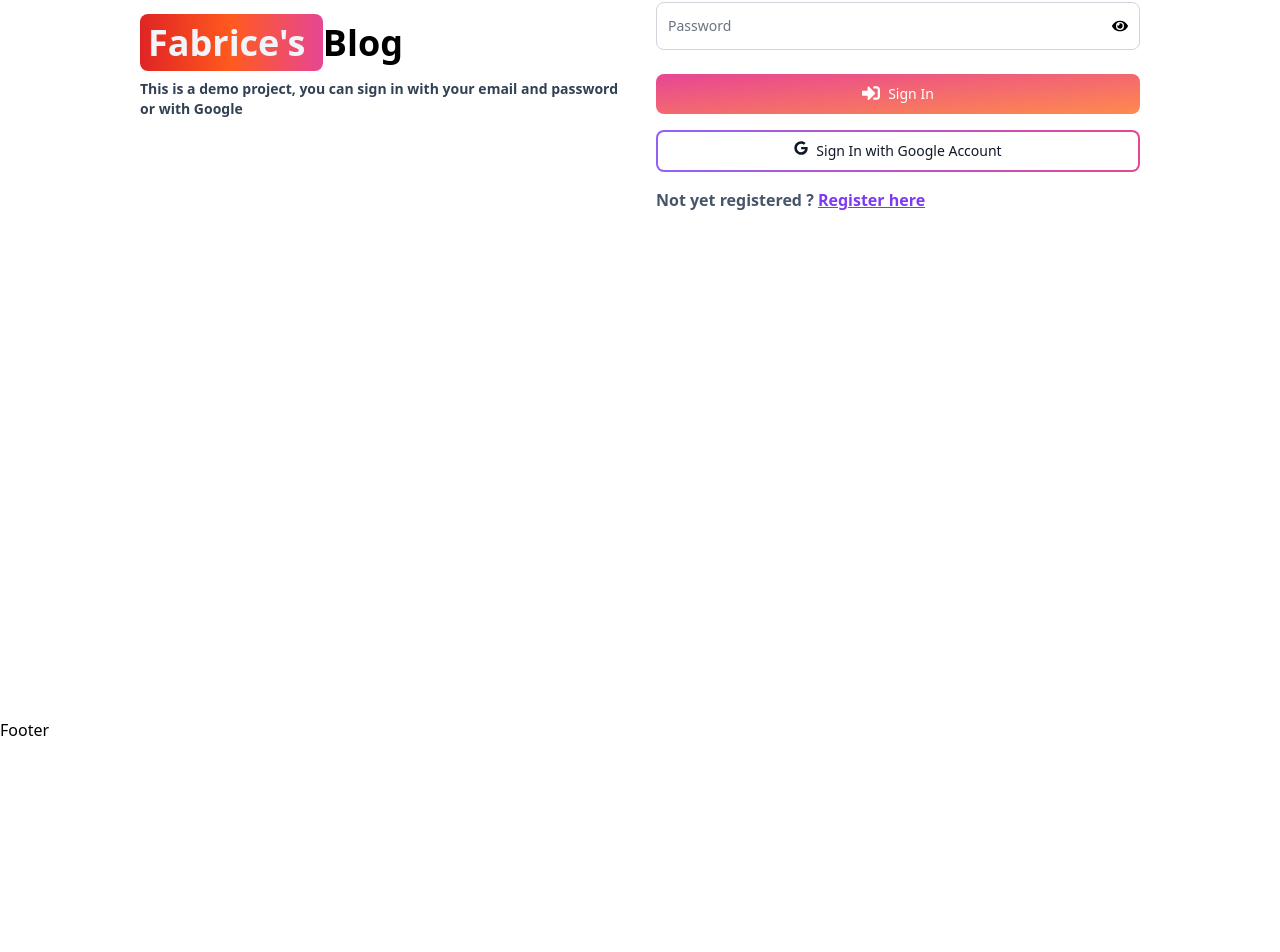
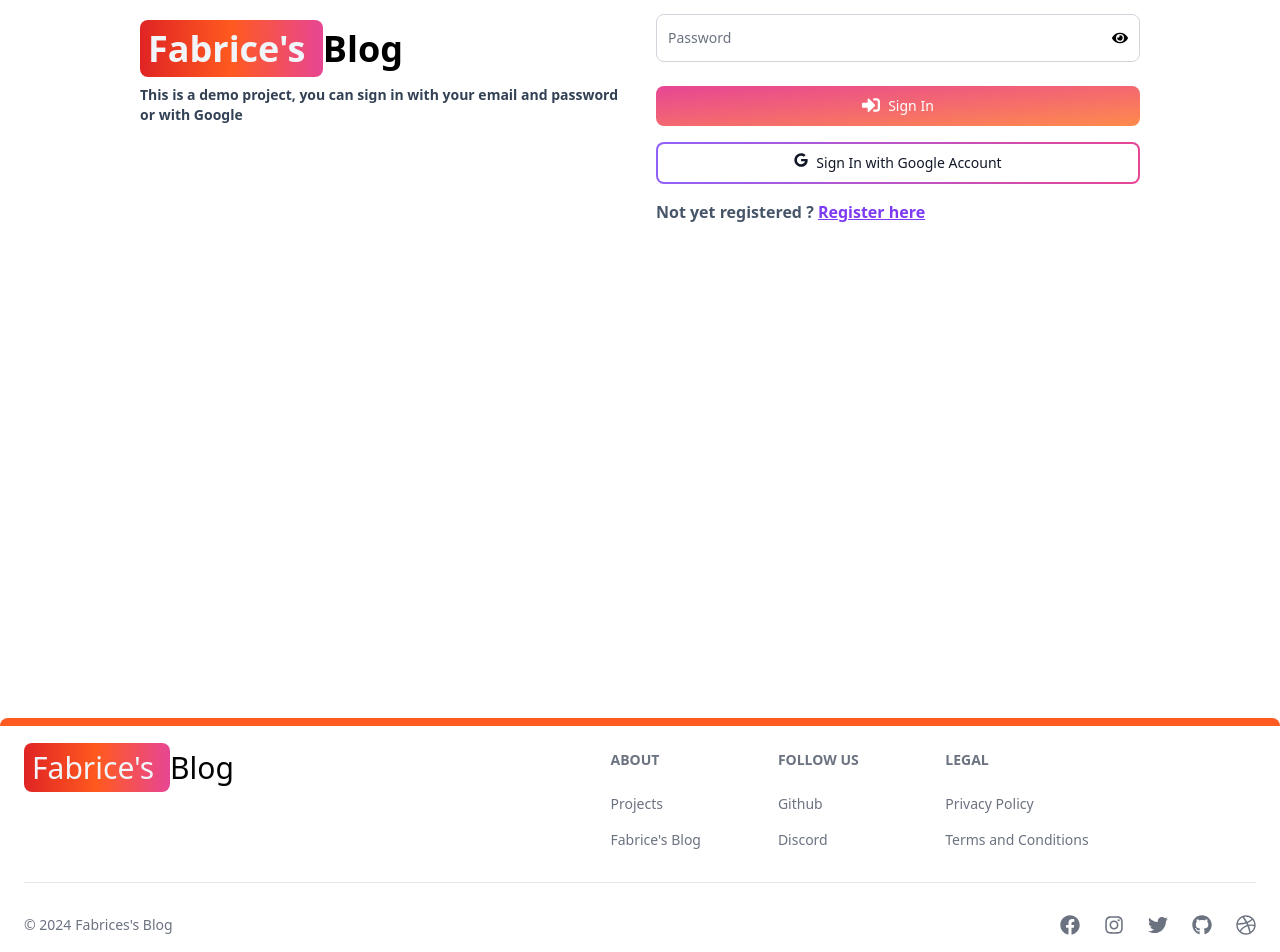
Before and after one commit to FabriceYong/Blog-App, a React (Vite) app in the folder client/: page /login in a window 1280 px wide. Shown: the part 225-1177 px from the top of the page. Before the commit the page ends 967 px from the top, so only its background shows below. Built offline with nearby package versions, Linux system fonts and the light colour scheme.

Commit message:
create footer and update sign in, sign up and sign out page functionalities

```diff
--- a/client/src/App.jsx
+++ b/client/src/App.jsx
@@ -10,14 +10,14 @@
 
 // components
 import Navbar from './components/Navbar'
-import Footer from './components/Footer'
+import FooterCom from './components/Footer'
 
 const Layout = () => {
   return (
     <>
       <Navbar />
       <Outlet />
-      <Footer />
+      <FooterCom />
     </>
   )
 }
--- a/client/src/components/Footer.jsx
+++ b/client/src/components/Footer.jsx
@@ -1,9 +1,84 @@
+import { Footer } from 'flowbite-react'
 import React from 'react'
+import { FaDribbble, FaFacebook, FaGithub, FaInstagram, FaTwitter } from 'react-icons/fa'
+import { Link } from 'react-router-dom'
 
-const Footer = () => {
+const FooterCom = () => {
   return (
-    <div>Footer</div>
+    <Footer container className="border-t-8 border-orange-500">
+      <div className="w-full max-w-7xl mx-auto">
+        <div className="grid w-full justify-between sm:flex md:grid-cols-1">
+          <div className="mb-5">
+            <Link
+              to="/"
+              className="self-center whitespace-nowrap text-2xl sm:text-3xl font-medium dark:text-white"
+            >
+              <span className="px-2 py-1 bg-gradient-to-r from-red-600 via-orange-500 to-pink-500 rounded-lg text-slate-100">
+                Fabrice's{' '}
+              </span>
+              Blog
+            </Link>
+          </div>
+          <div className="grid grid-cols-2 gap-8 mt4 sm:grid-cols-4 sm:gap-6">
+            <div className="">
+              <Footer.Title title="About" />
+              <Footer.LinkGroup col>
+                <Footer.Link
+                  href="https://www.github.com/FabriceYong"
+                  target="_blank"
+                  rel="noopener noreferrer"
+                >
+                  Projects
+                </Footer.Link>
+                <Footer.Link
+                  href="/about"
+                  target="_blank"
+                  rel="noopener noreferrer"
+                >
+                  Fabrice's Blog
+                </Footer.Link>
+              </Footer.LinkGroup>
+            </div>
+            <div className="">
+              <Footer.Title title="Follow Us" />
+              <Footer.LinkGroup col>
+                <Footer.Link
+                  href="https://www.github.com/FabriceYong"
+                  target="_blank"
+                  rel="noopener noreferrer"
+                >
+                  Github
+                </Footer.Link>
+                <Footer.Link href="#">Discord</Footer.Link>
+              </Footer.LinkGroup>
+            </div>
+            <div className="">
+              <Footer.Title title="Legal" />
+              <Footer.LinkGroup col>
+                <Footer.Link href="#">Privacy Policy</Footer.Link>
+                <Footer.Link href="#">Terms and Conditions</Footer.Link>
+              </Footer.LinkGroup>
+            </div>
+          </div>
+        </div>
+        <Footer.Divider />
+        <div className="w-full sm:flex sm:items-center sm:justify-between">
+          <Footer.Copyright
+            href="#"
+            by="Fabrices's Blog"
+            year={new Date().getFullYear()}
+          />
+          <div className="flex gap-6 sm:mt-0 mt-4 sm:justify-center">
+            <Footer.Icon href="#" icon={FaFacebook} />
+            <Footer.Icon href="#" icon={FaInstagram} />
+            <Footer.Icon href="#" icon={FaTwitter} />
+            <Footer.Icon href="https//:www.github.com/FabriceYong" icon={FaGithub} />
+            <Footer.Icon href="#" icon={FaDribbble} />
+          </div>
+        </div>
+      </div>
+    </Footer>
   )
 }
 
-export default Footer
+export default FooterCom
--- a/client/src/components/Navbar.jsx
+++ b/client/src/components/Navbar.jsx
@@ -1,14 +1,22 @@
 import React from 'react'
 import { Button, Navbar, TextInput } from 'flowbite-react'
-import { Link, useLocation } from 'react-router-dom'
+import { Link, useLocation, useNavigate } from 'react-router-dom'
 import { CiSearch } from 'react-icons/ci'
 import { FaMoon } from 'react-icons/fa'
 
 const Header = () => {
+  const navigate = useNavigate()
   const path = useLocation().pathname
 
+  const currentUser = JSON.parse(localStorage.getItem('currentUser'))
+
+  const handleLogout = () => {
+    localStorage.removeItem('currentUser')
+    navigate('/login')
+  }
+
   return (
-    <Navbar className="border-b z-1000">
+    <Navbar className="border-b sticky top-0 z-[1000]">
       <Link
         to="/"
         className="self-center whitespace-nowrap text-xl sm:text-2xl font-medium dark:text-white"
@@ -29,15 +37,25 @@
       <Button className="w-12 h-10 lg:hidden" color="gray" pill>
         <CiSearch />
       </Button>
-      <div className="flex gap-2 md:order-2">
+      <div className="flex gap-2 md:order-2 items-center">
         <Button className="w-12 h-10 hidden sm:inline" color="gray" pill>
           <FaMoon />
         </Button>
-        <Link to="/login">
-          <Button gradientDuoTone={'pinkToOrange'} outline>
-            Sign In
+        {currentUser ? (
+          <Button
+            gradientDuoTone={'pinkToOrange'}
+            outline
+            onClick={handleLogout}
+          >
+            Logout
           </Button>
-        </Link>
+        ) : (
+          <Link to={'/login'}>
+            <Button gradientDuoTone={'pinkToOrange'} outline>
+              Sign In
+            </Button>
+          </Link>
+        )}
         <Navbar.Toggle />
       </div>
       <Navbar.Collapse>
@@ -52,7 +70,12 @@
           </Link>
         </Navbar.Link>
         <Navbar.Link as={'div'} active={path === '/projects'}>
-          <Link to={'/projects'} className={path === '/projects' ? 'text-lg' : ''}>Projects</Link>
+          <Link
+            to={'/projects'}
+            className={path === '/projects' ? 'text-lg' : ''}
+          >
+            Projects
+          </Link>
         </Navbar.Link>
       </Navbar.Collapse>
     </Navbar>
--- a/client/src/pages/SignIn.jsx
+++ b/client/src/pages/SignIn.jsx
@@ -1,10 +1,27 @@
 import React, { useState } from 'react'
-import { Button, TextInput, Label, FloatingLabel } from 'flowbite-react'
+import {
+  Button,
+  TextInput,
+  Label,
+  FloatingLabel,
+  Alert,
+  Spinner,
+} from 'flowbite-react'
 import { FaGoogle, FaEye, FaEyeSlash, FaSignInAlt } from 'react-icons/fa'
-import { Link } from 'react-router-dom'
+import { Link, useNavigate } from 'react-router-dom'
+import axiosRequest from '../utils/axiosRequest'
+import {
+  HiCheck,
+  HiExclamation,
+  HiInformationCircle,
+  HiX,
+} from 'react-icons/hi'
 
 const SignIn = () => {
+  const navigate = useNavigate()
   const [showPassword, setShowPassword] = useState(false)
+  const [loading, setLoading] = useState(false)
+  const [error, setError] = useState(null)
   const [formData, setFormData] = useState({
     email: '',
     password: '',
@@ -12,9 +29,27 @@
 
   const { password, email } = formData
 
-  const handleSubmit = (e) => {
+  const currentUser = JSON.parse(localStorage.getItem('currentUser'))
+
+  const handleSubmit = async (e) => {
     e.preventDefault()
-    console.log(formData)
+    try {
+      setLoading(true)
+
+      if (!email || !password) {
+        setError('Please fill in all fields')
+        setLoading(false)
+      }
+
+      const res = await axiosRequest.post('/auth/login', { password, email })
+
+      setError(null)
+      setLoading(false)
+      navigate('/')
+    } catch (error) {
+      setError(error.response.data)
+      setLoading(false)
+    }
   }
 
   const handleChange = (e) => {
@@ -40,8 +75,16 @@
           </p>
         </div>
         <div className="flex-1">
-          <form className="flex flex-col gap-4" onSubmit={handleSubmit}>
-
+          {error && (
+            <Alert
+              color="failure"
+              icon={HiInformationCircle}
+              onDismiss={() => setError(null)}
+            >
+              <span className="font-medium">Info alert!</span> {error.message}
+            </Alert>
+          )}
+          <form className="flex flex-col gap-4 mt-3" onSubmit={handleSubmit}>
             <div>
               <FloatingLabel
                 type="email"
@@ -91,8 +134,22 @@
               </div>
             )}
 
-            <Button gradientDuoTone={'pinkToOrange'} type="submit">
-              <FaSignInAlt className='mr-2 text-lg' />Sign In
+            <Button
+              disabled={loading}
+              gradientDuoTone={'pinkToOrange'}
+              type="submit"
+            >
+              {loading ? (
+                <div className="flex items-center">
+                  <Spinner size={'sm'} />
+                  <span className="ml-2">loading...</span>
+                </div>
+              ) : (
+                <>
+                  <FaSignInAlt className="mr-2 text-lg" />
+                  <span>Sign In</span>
+                </>
+              )}
             </Button>
             <Button gradientDuoTone={'purpleToPink'} outline type="button">
               <FaGoogle className="flex items-start mr-2" />
--- a/client/src/pages/SignUp.jsx
+++ b/client/src/pages/SignUp.jsx
@@ -1,8 +1,22 @@
 import React, { useState } from 'react'
-import { Button, TextInput, Label, FloatingLabel } from 'flowbite-react'
+import {
+  Button,
+  TextInput,
+  Label,
+  FloatingLabel,
+  Alert,
+  Toast,
+  Spinner,
+} from 'flowbite-react'
 import { FaGoogle, FaEye, FaEyeSlash, FaSignInAlt } from 'react-icons/fa'
 import { Link, useNavigate } from 'react-router-dom'
 import axiosRequest from '../utils/axiosRequest'
+import {
+  HiCheck,
+  HiExclamation,
+  HiInformationCircle,
+  HiX,
+} from 'react-icons/hi'
 
 const SignUp = () => {
   const navigate = useNavigate()
@@ -22,13 +36,17 @@
     try {
       setLoading(true)
 
-      if(!email || !password || !username) {
+      if (!email || !password || !username) {
         setError('Please fill out all fields')
         setLoading(false)
         return
       }
 
-      const res = await axiosRequest.post('/auth/register', { email, password, username })
+      const res = await axiosRequest.post('/auth/register', {
+        email,
+        password,
+        username,
+      })
 
       localStorage.setItem('currentUser', JSON.stringify(res.data))
 
@@ -50,7 +68,7 @@
 
   return (
     <div className="min-h-screen mt-20">
-      <div className="flex flex-col md:flex-row md:items-center p-3 max-w-5xl mx-auto gap-8">
+      <div className="flex flex-col md:flex-row items-center p-3 md:max-w-3xl xl:max-w-5xl mx-auto gap-8">
         <div className="mb-4 flex-1">
           <Link className="font-bold text-4xl">
             <span className="py-1 px-2 bg-gradient-to-r from-red-600 via-orange-500 to-pink-500 rounded-lg text-slate-100 ">
@@ -63,10 +81,18 @@
             or with Google
           </p>
         </div>
-        <div className="flex-1">
-          {error && <p className='mb-3 bg-red-500 text-sm text-center text-slate-100'>{error.message}</p>}
-          <form className="flex flex-col gap-4" onSubmit={handleSubmit}>
-            <div className="w-full">
+        <div className="flex-1 w-full">
+          {error && (
+            <Alert
+              color="failure"
+              icon={HiInformationCircle}
+              onDismiss={() => setError(null)}
+            >
+              <span className="font-medium">Info alert!</span> {error.message}
+            </Alert>
+          )}
+          <form className="flex flex-col gap-4 mt-5" onSubmit={handleSubmit}>
+            <div>
               <FloatingLabel
                 type="text"
                 variant="outlined"
@@ -128,8 +154,22 @@
               </div>
             )}
 
-            <Button gradientDuoTone={'pinkToOrange'} type="submit">
-              <FaSignInAlt className='mr-2 text-lg' /> Sign Up
+            <Button
+              gradientDuoTone={'pinkToOrange'}
+              type="submit"
+              disabled={loading}
+            >
+              {loading ? (
+                <div className="flex items-center">
+                  <Spinner size={'sm'} />
+                  <span className="ml-2">loading...</span>
+                </div>
+              ) : (
+                <>
+                  <FaSignInAlt className="mr-2 text-lg" />
+                  <span className="">Sign Up</span>
+                </>
+              )}
             </Button>
             <Button gradientDuoTone={'purpleToPink'} outline type="button">
               <FaGoogle className="flex items-start mr-2" />
```
